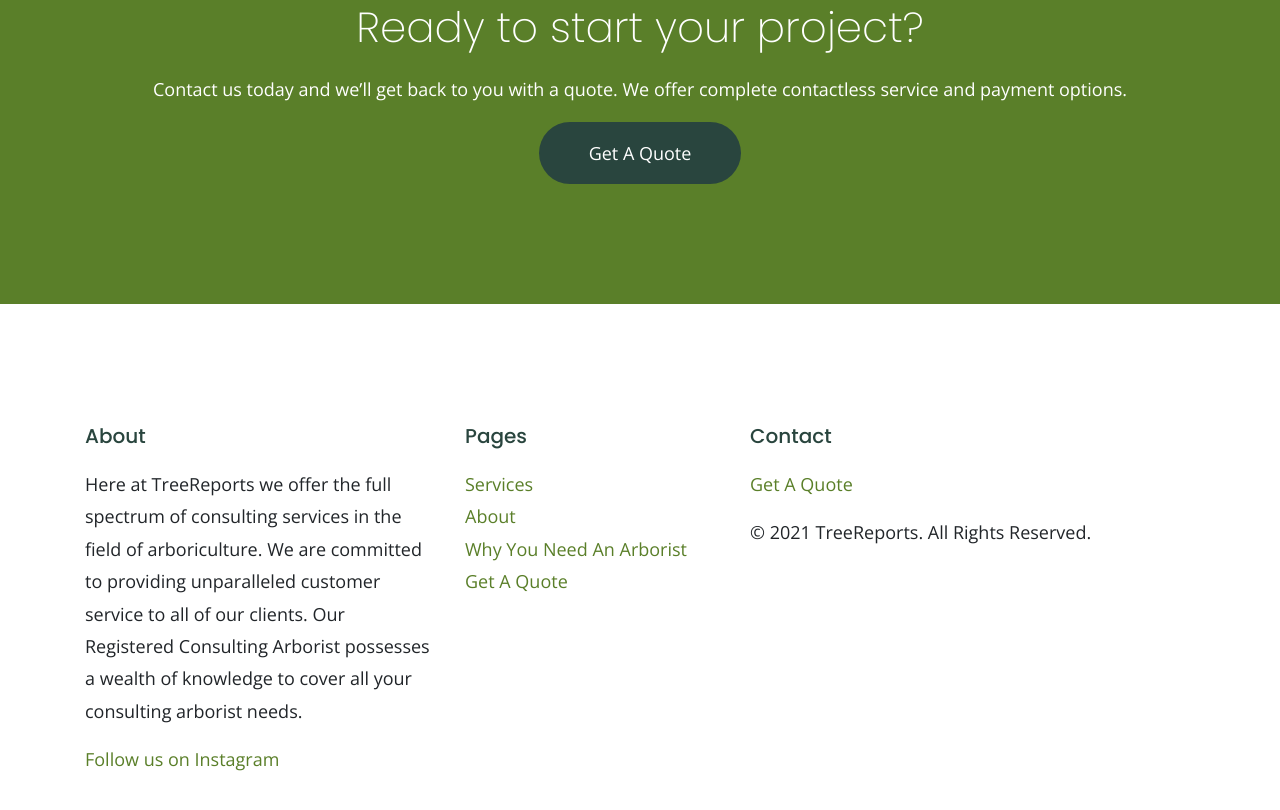
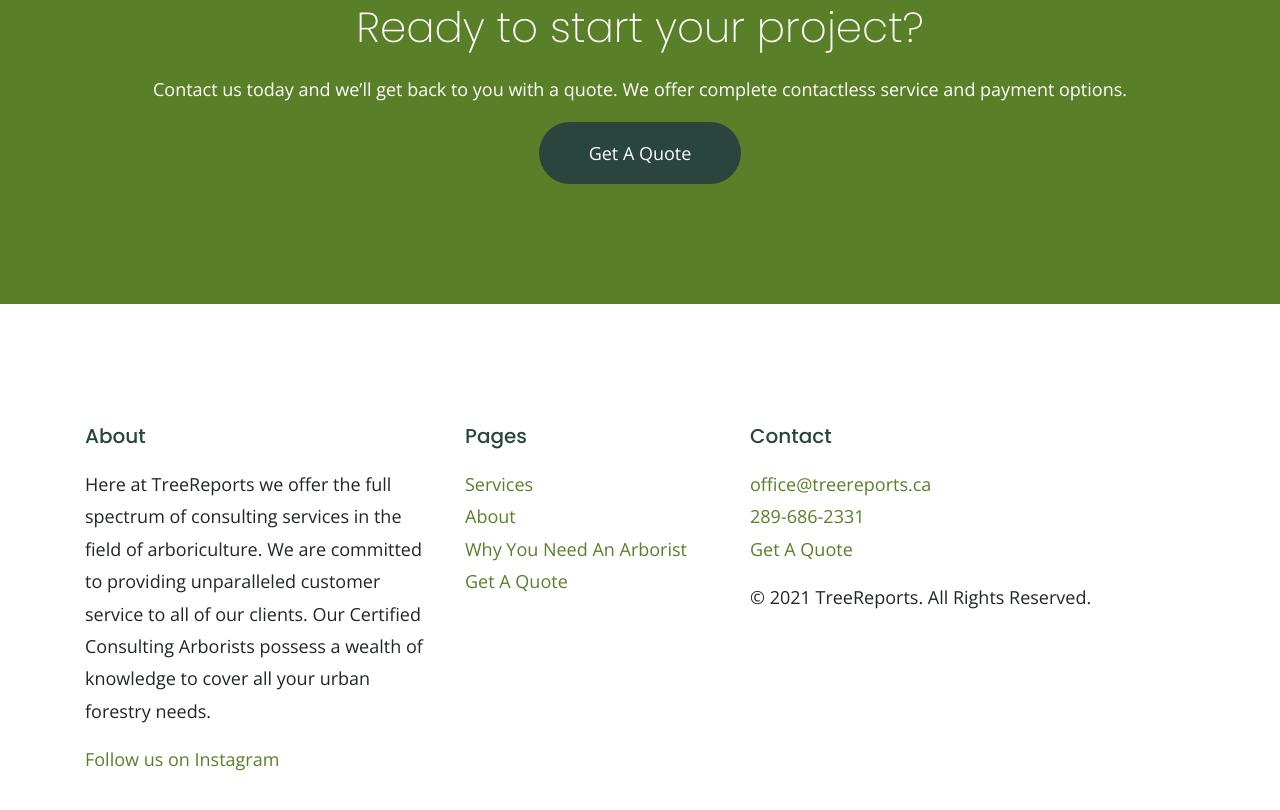
Before and after one commit to jd-fillmore/tree-reports, a Gatsby site: page / in a window 1280 px wide. Shown: the part 3149-3959 px from the top of the page. Built offline with nearby package versions, Linux system fonts and the light colour scheme; Gatsby itself is replaced by a stand-in of ours.

Commit message:
round 2 revisions

```diff
--- a/components/Footer/footer.js
+++ b/components/Footer/footer.js
@@ -35,8 +35,8 @@
                 Here at TreeReports we offer the full spectrum of consulting
                 services in the field of arboriculture. We are committed to
                 providing unparalleled customer service to all of our clients.
-                Our Registered Consulting Arborist possesses a wealth of
-                knowledge to cover all your consulting arborist needs.{" "}
+                Our Certified Consulting Arborists possess a wealth of knowledge
+                to cover all your urban forestry needs.{" "}
               </p>
               <a className="ig" href="https://www.instagram.com/treereports/">
                 Follow us on Instagram
@@ -56,6 +56,14 @@
               <h5>Contact</h5>
               <ul>
                 <li>
+                  <a href="mailto:office@treereports.ca">
+                    office@treereports.ca
+                  </a>
+                </li>
+                <li>
+                  <a href="tel:289-686-2331">289-686-2331</a>
+                </li>
+                <li>
                   <Link to="/get-a-quote">Get A Quote</Link>
                 </li>
               </ul>
--- a/components/WhoWeAre/who-we-are.scss
+++ b/components/WhoWeAre/who-we-are.scss
@@ -19,6 +19,7 @@
     &#author {
       text-align: center;
       color: $heading;
+      margin-top: 0px;
     }
   }
 }
--- a/src/pages/about.js
+++ b/src/pages/about.js
@@ -68,7 +68,7 @@
               </Col>
               <Col lg="6">
                 <p>
-                  Harry Althorpe is the Senior Consulting Arborist and has over
+                  Harry Althorpe is our Senior Consulting Arborist and has over
                   25 years experience in the field of arboriculture. He is a
                   graduate of Niagara &amp; Humber Colleges, and has been a
                   certified arborist since 2002. Harry grew up in the Niagara
--- a/src/pages/why-you-need-an-arborist.js
+++ b/src/pages/why-you-need-an-arborist.js
@@ -24,7 +24,7 @@
       <Nav />
       <InnerHero
         title="Why You Need An Arborist"
-        description="Benefits for why you need an arborist"
+        description="Reasons you may need an Arborist"
       />
       <InnerContent>
         <section className="inner">
```
